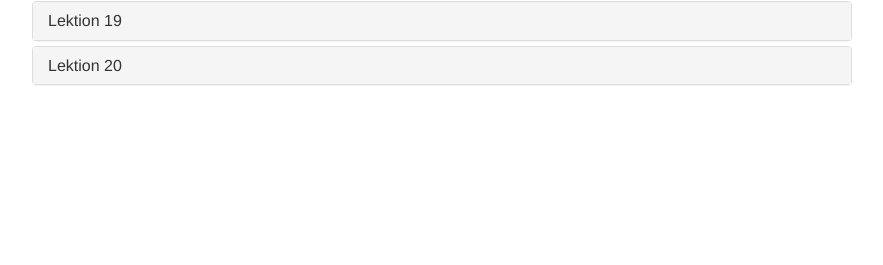
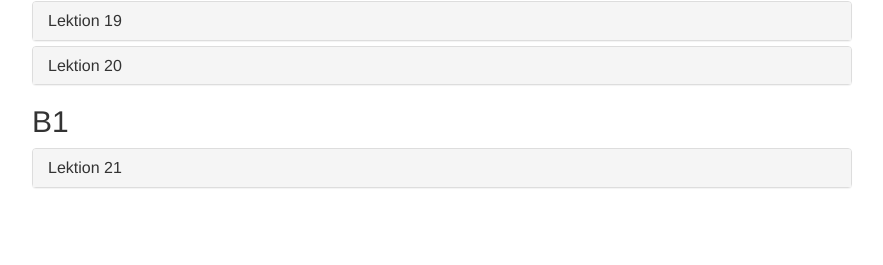
Before and after one commit to Frederick-S/GermanGarden, a Jekyll site: the page built from passwort-deutsch.html, in a window 1280 px wide. Shown: the part 1155-1420 px from the top of the page, without its empty margins (198-1081 px from the left). Built offline with Jekyll 4.4.1, drawn with Linux system fonts in a browser that asks for light colours; nearby versions of some CDN libraries; before the commit the page ends 1320 px from its top, so only the background shows below that.

Commit message:
Update passwort deutsch structure

```diff
--- a/passwort-deutsch.html
+++ b/passwort-deutsch.html
@@ -10,20 +10,17 @@ title: Passwort Deutsch
 {% assign passwortDeutsch = "Passwort Deutsch" %}
 {% assign singleSpace = " " %}
 {% assign lektion = "Lektion" %}
-{% assign levels = "A1|A2" | split: "|" %}
-{% assign currentLevel = "A2" %}
-{% assign nextLesson = 21 %}
+{% assign levels = "A1|A2|B1" | split: "|" %}
+{% assign currentLevel = "B1" %}
+{% assign nextLesson = 22 %}
 
 {% for level in levels %}
     <h2>{{ level }}</h2>
-    {% assign temp = forloop.index | modulo: 2 %}
+    {% assign levelIndex = forloop.index | minus: 1 %}
     <div class="panel-group" id="{{ level }}">
         {% for i in (1..10) %}
-            {% if temp == 1 %}
-                {% assign lessonIndex = i %}
-            {% else %}
-                {% assign lessonIndex = i | plus: 10 %}
-            {% endif %}
+            {% assign temp = levelIndex | times: 10 | %}
+            {% assign lessonIndex = temp | plus: i %}
 
             {% if level == currentLevel and lessonIndex == nextLesson %}
                 {% break %}
```
